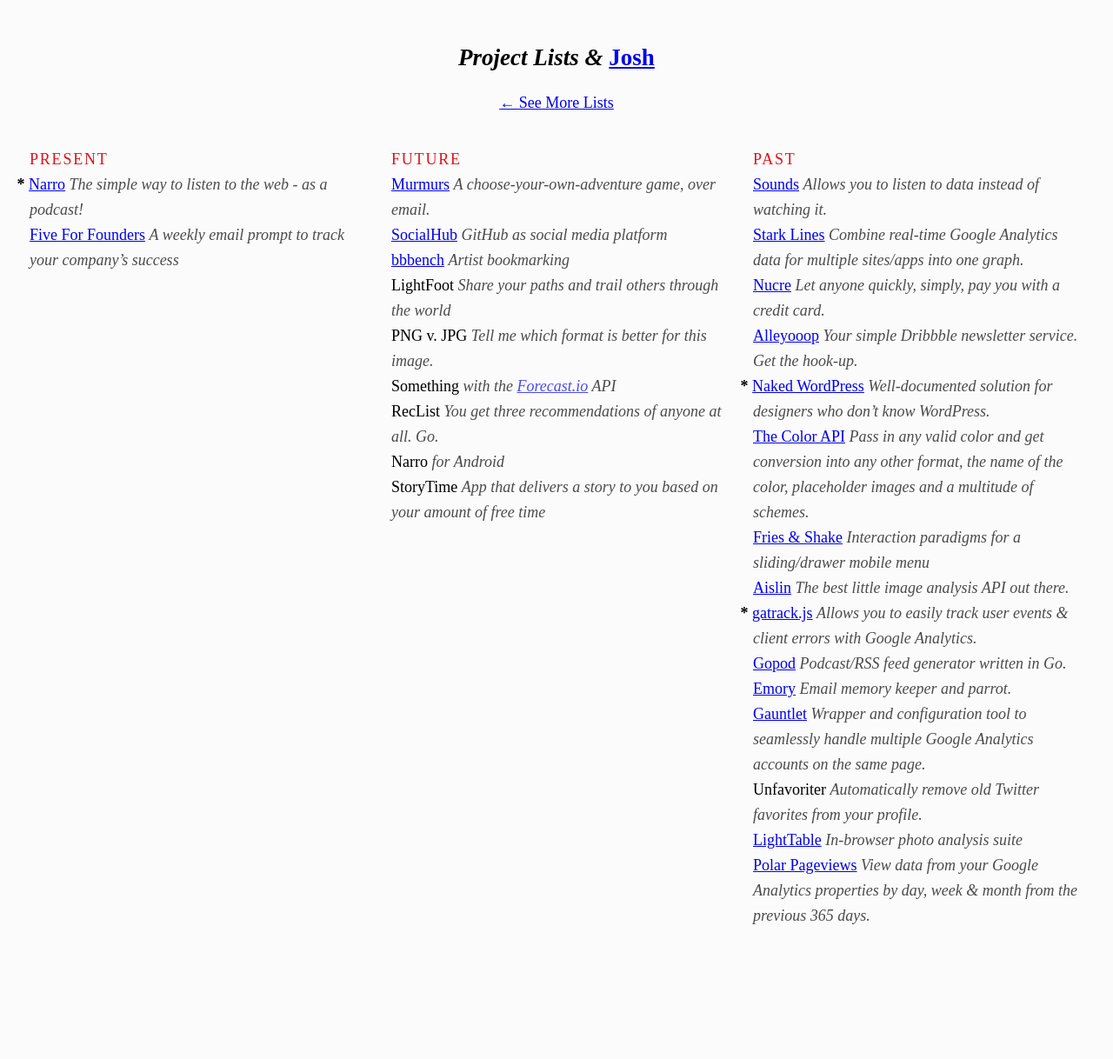
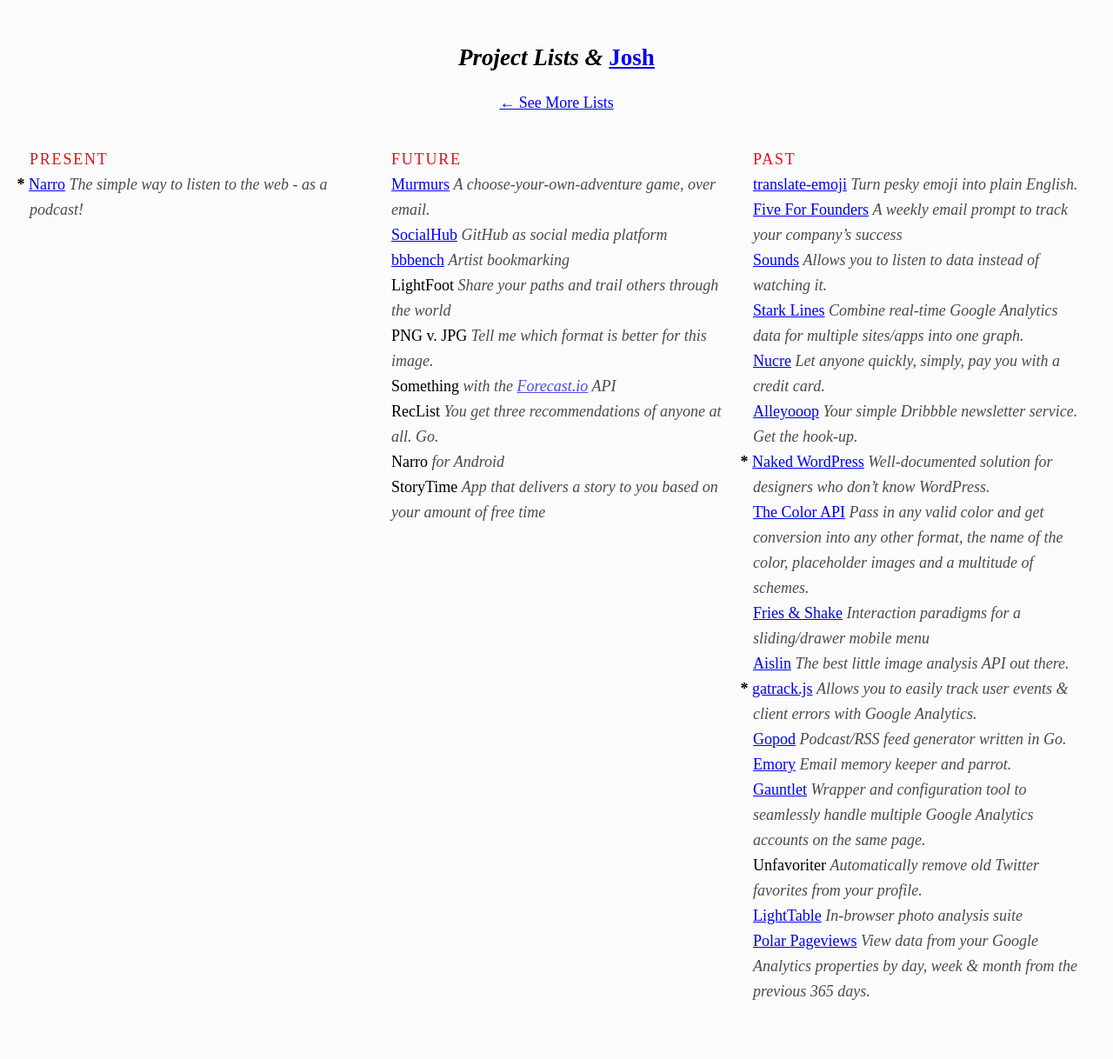
Before and after one commit to joshbeckman/andjosh.github.io, a Jekyll site: the page built from _lists/project-lists.md, in a window 1280 px wide. Shown: the whole page at 87% size. Built offline with Jekyll 4.4.1, drawn with Linux system fonts in a browser that asks for light colours; before the commit the page ends 1131 px from its top, so only the background shows below that.

Commit message:
Update project-lists.md

```diff
--- a/_lists/project-lists.md
+++ b/_lists/project-lists.md
@@ -21,6 +20,8 @@
 
 <!--two items:-->
 
+- [translate-emoji](https://github.com/narroapp/translate-emoji) _Turn pesky emoji into plain English._
+- [Five For Founders](http://fives.andjosh.com)  _A weekly email prompt to track your company's success_
 - [Sounds](https://github.com/andjosh/sounds) _Allows you to listen to data instead of watching it._
 - [Stark Lines](http://starklines.herokuapp.com) _Combine real-time Google Analytics data for multiple sites/apps into one graph._
 - [Nucre](https://github.com/andjosh/nucre) _Let anyone quickly, simply, pay you with a credit card._
```
Also changed, not shown: other parts of _lists/project-lists.md (+0 -1 lines).
